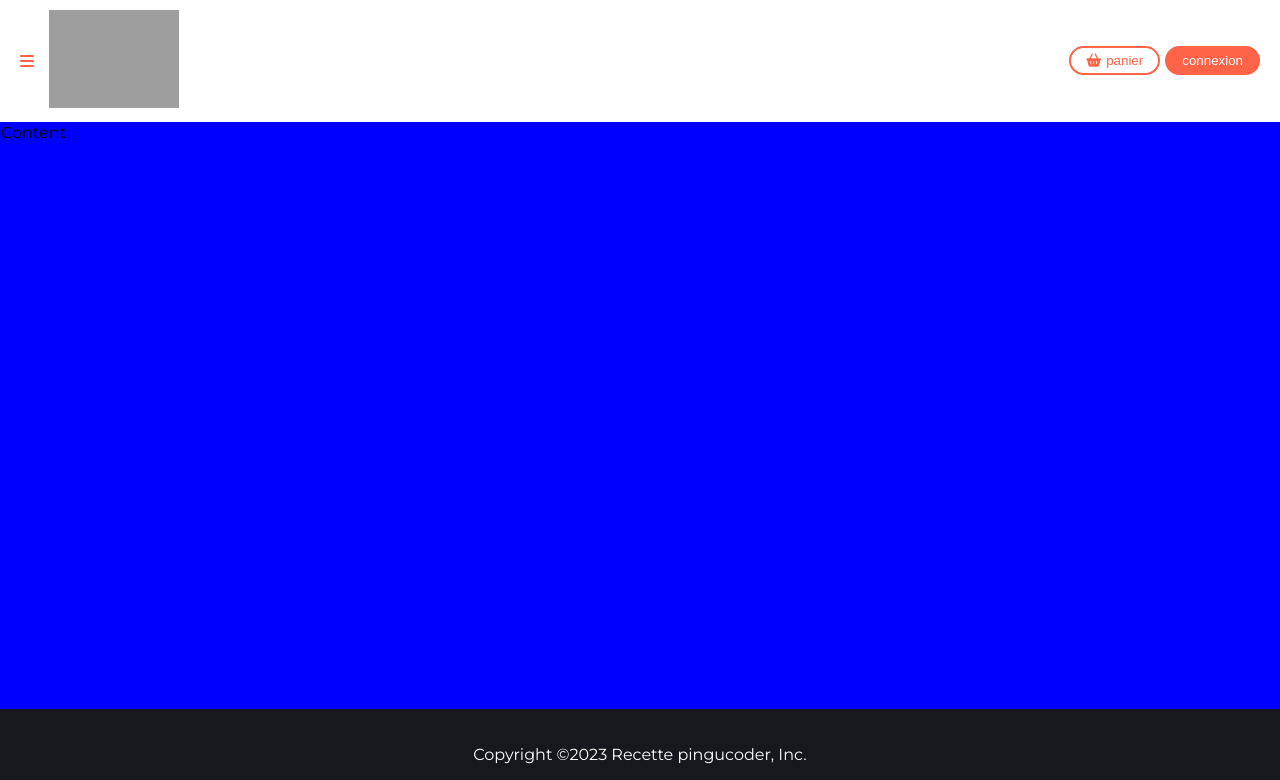
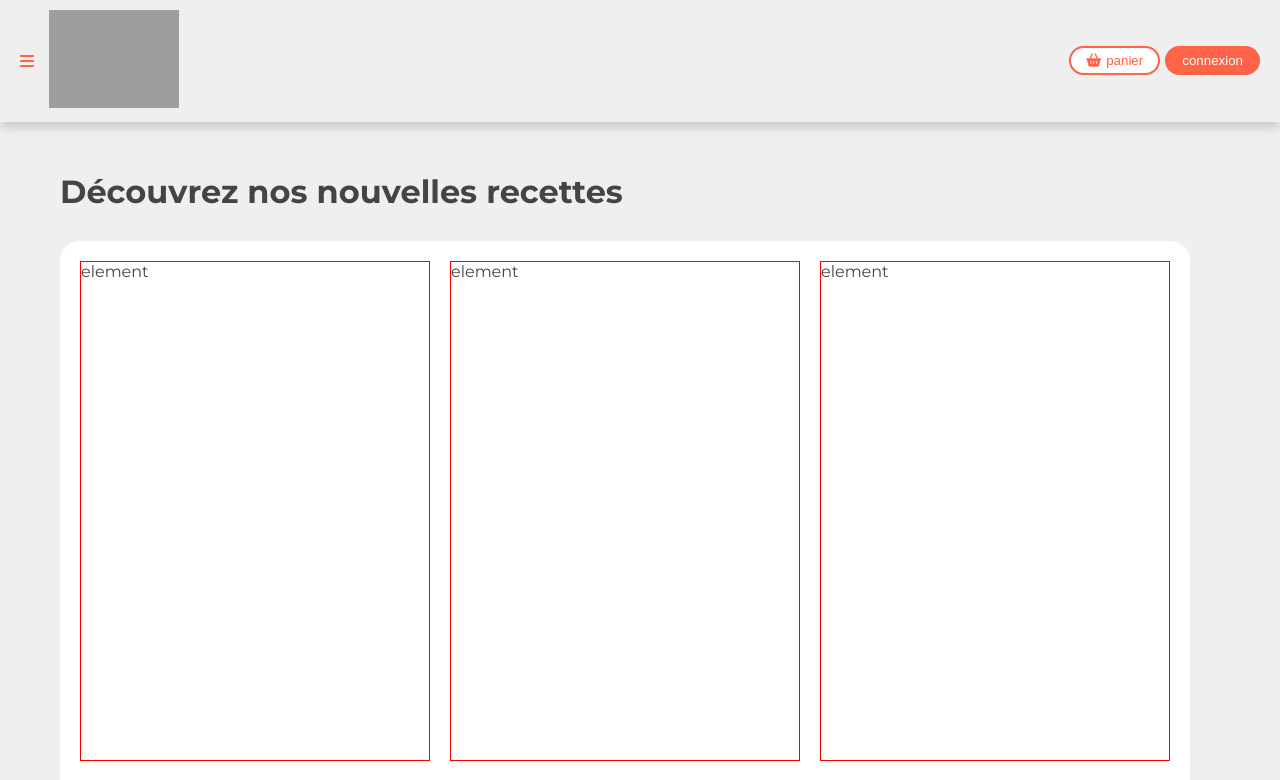
Before and after one commit to kharboutmanel98/Project-recette-react, a React (Create React App) app: page / in a window 1280 px wide. Shown: the top 780 px of the page. Built offline with nearby package versions, Linux system fonts and the light colour scheme; grey boxes are pictures that could not be loaded.

Commit message:
Mise en place du contenu

```diff
--- a/src/assests/styles/_base.scss
+++ b/src/assests/styles/_base.scss
@@ -1,22 +1,21 @@
-body {
+body{
   margin: 0;
-    font-family:  var(--font-family);
+  font-family: var(--font-family);
   -webkit-font-smoothing: antialiased;
   -moz-osx-font-smoothing: grayscale;
-    color: var (--text-color);
-    background-color: var (--gray-2);
+  color: var(--text-color);
+  background-color: var(--gray-2);
 }
-
-  h1, h2, h3, h4{
+h1,h2,h3,h4{
   margin: 0;
 }
 *{
   box-sizing: border-box;
 }
 ul{
+  margin:0;
   list-style: none;
   padding-left: 0px;
-    margin: 0;
 }
 img{
   max-width: 100%;
--- a/src/assests/styles/_themes.scss
+++ b/src/assests/styles/_themes.scss
@@ -18,3 +18,7 @@
     border: 2px solid var(--primary);
 
   }
+  .card{
+    border-radius: 20px;
+    background-color: white;
+  }
--- a/src/assests/styles/index.scss
+++ b/src/assests/styles/index.scss
@@ -3,4 +3,4 @@
 @use './flex';
 @use './debug';
 @use './utils';
-@use './themes'
+@use './themes';
--- a/src/components/Content.js
+++ b/src/components/Content.js
@@ -1,11 +1,25 @@
-
+import styles from "./Content.module.scss"
 
 const Content = () => {
   return (
-    <div className="flex-fill b3 ">
-        Content
+    <div className="flex-fill container p-20 ">
+      <h1 className="my-30 ">Découvrez nos nouvelles recettes </h1>
+      <div className= {`card p-20 ${styles.contentCard}`}>
+      <div className={styles.grid}>
+      <div className={styles.elem}>element</div>
+      <div className={styles.elem}>element</div>
+      <div className={styles.elem}>element</div>
+      <div className={styles.elem}>element</div>
+      <div className={styles.elem}>element</div>
+      <div className={styles.elem}>element</div>
+
+
+
+
+      </div>
+      </div>
+
+
     </div>
-  )
-}
-
+  )}
 export default Content
--- /dev/null
+++ b/src/components/Content.module.scss
@@ -0,0 +1,16 @@
+.grid{
+    display: grid;
+    grid-template-columns: repeat(3, 350px);
+    grid-auto-columns: repeat(3, 350px);
+    gap: 20px;
+    place-content: center;
+  }
+
+
+  .elem{
+    border: 1px solid red;
+    height: 500px;
+  }
+  .contentCard{
+  width: 1130px;
+  }
```
Lines whose indentation alone changed are shown as unchanged.
